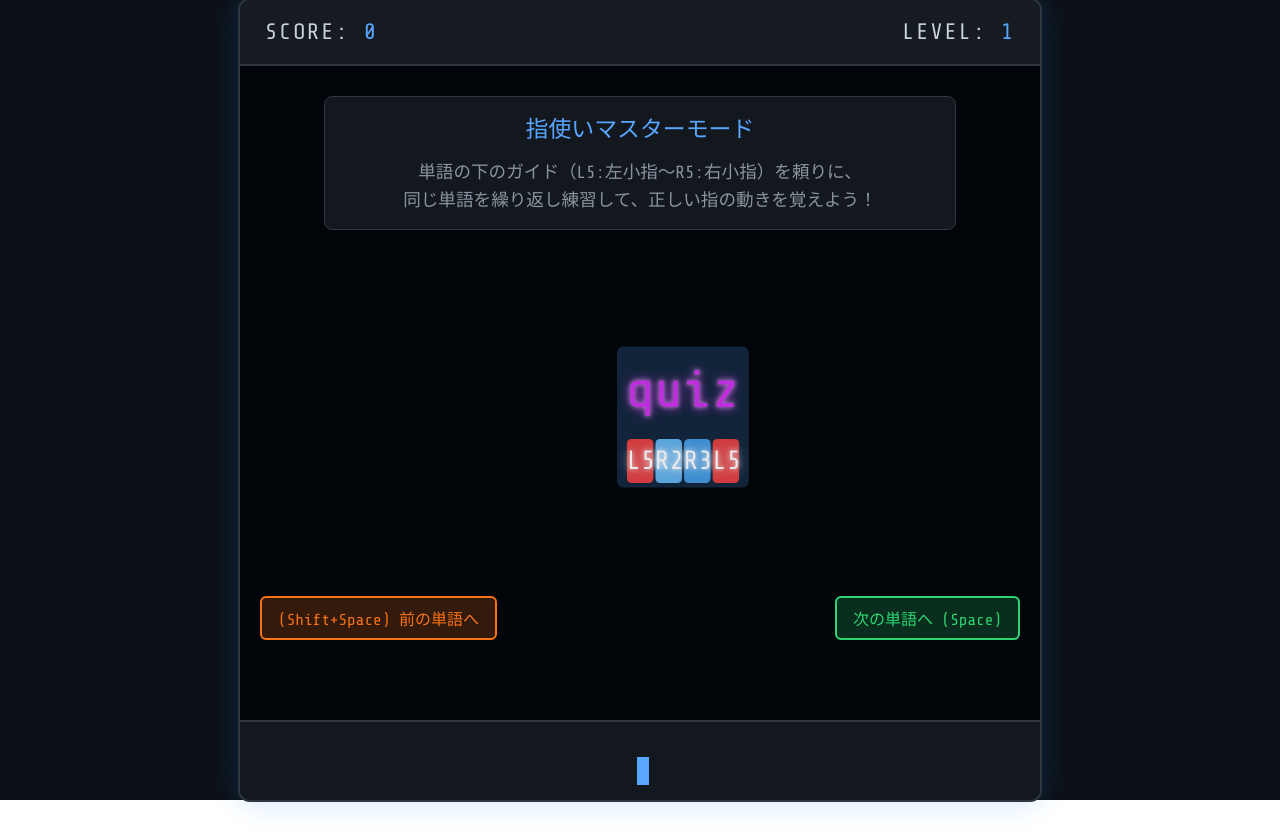
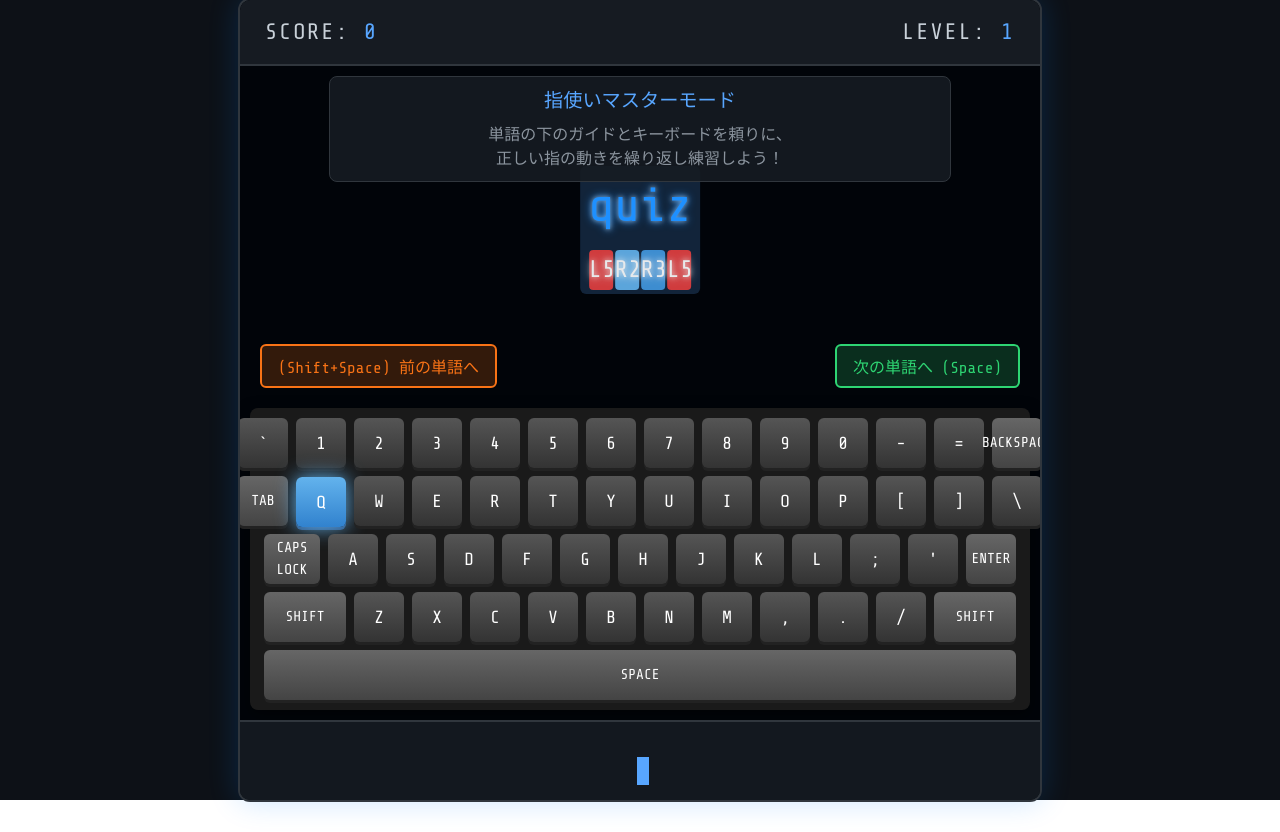
Before and after one commit to tako-chan0511/typingfall, a Vue app: page / in a window 1280 px wide. Both pictures are taken after a click on the button "START GAME". Built offline with nearby package versions, Linux system fonts and the light colour scheme.

Commit message:
練習モードキーボード表示追加

```diff
--- a/dev-dist/sw.js
+++ b/dev-dist/sw.js
@@ -82,7 +82,7 @@ define(['./workbox-54d0af47'], (function (workbox) { 'use strict';
     "revision": "789bb3efc7950ec0f7f0159d8e6866f0"
   }, {
     "url": "index.html",
-    "revision": "0.n39ggmp7f7"
+    "revision": "0.7g2as12asg"
   }], {});
   workbox.cleanupOutdatedCaches();
   workbox.registerRoute(new workbox.NavigationRoute(workbox.createHandlerBoundToURL("index.html"), {
--- /dev/null
+++ b/src/components/Keyboard.vue
@@ -0,0 +1,139 @@
+<!-- src/components/Keyboard.vue -->
+<template>
+  <div class="keyboard-container">
+    <div v-for="(row, rowIndex) in keyboardLayout" :key="rowIndex" class="keyboard-row">
+      <div
+        v-for="keyInfo in row"
+        :key="keyInfo.code"
+        class="key"
+        :class="[keyInfo.class, { 'highlight': shouldHighlight(keyInfo) }]"
+        :style="{ flexGrow: keyInfo.size || 1 }"
+      >
+        <span>{{ keyInfo.display }}</span>
+      </div>
+    </div>
+  </div>
+</template>
+
+<script setup lang="ts">
+import { computed } from 'vue';
+
+interface KeyInfo {
+  key: string;      // Shiftキーを押さない場合の文字
+  shifted: string | null; // Shiftキーを押した場合の文字
+  display: string;  // キーキャップに表示する文字
+  code: string;     // KeyboardEvent.code
+  size?: number;
+  class?: string;
+}
+
+const props = defineProps<{
+  highlightKey: string | null;
+}>();
+
+const keyboardLayout: KeyInfo[][] = [
+    // Row 1
+    [
+        { key: '`', shifted: '~', display: '`', code: 'Backquote' }, { key: '1', shifted: '!', display: '1', code: 'Digit1' }, { key: '2', shifted: '@', display: '2', code: 'Digit2' }, { key: '3', shifted: '#', display: '3', code: 'Digit3' }, { key: '4', shifted: '$', display: '4', code: 'Digit4' }, { key: '5', shifted: '%', display: '5', code: 'Digit5' }, { key: '6', shifted: '^', display: '6', code: 'Digit6' }, { key: '7', shifted: '&', display: '7', code: 'Digit7' }, { key: '8', shifted: '*', display: '8', code: 'Digit8' }, { key: '9', shifted: '(', display: '9', code: 'Digit9' }, { key: '0', shifted: ')', display: '0', code: 'Digit0' }, { key: '-', shifted: '_', display: '-', code: 'Minus' }, { key: '=', shifted: '+', display: '=', code: 'Equal' }, { key: 'Backspace', shifted: null, display: 'Backspace', code: 'Backspace', size: 2, class: 'special-key' }
+    ],
+    // Row 2
+    [
+        { key: 'Tab', shifted: null, display: 'Tab', code: 'Tab', size: 1.5, class: 'special-key' }, { key: 'q', shifted: 'Q', display: 'q', code: 'KeyQ' }, { key: 'w', shifted: 'W', display: 'w', code: 'KeyW' }, { key: 'e', shifted: 'E', display: 'e', code: 'KeyE' }, { key: 'r', shifted: 'R', display: 'r', code: 'KeyR' }, { key: 't', shifted: 'T', display: 't', code: 'KeyT' }, { key: 'y', shifted: 'Y', display: 'y', code: 'KeyY' }, { key: 'u', shifted: 'U', display: 'u', code: 'KeyU' }, { key: 'i', shifted: 'I', display: 'i', code: 'KeyI' }, { key: 'o', shifted: 'O', display: 'o', code: 'KeyO' }, { key: 'p', shifted: 'P', display: 'p', code: 'KeyP' }, { key: '[', shifted: '{', display: '[', code: 'BracketLeft' }, { key: ']', shifted: '}', display: ']', code: 'BracketRight' }, { key: '\\', shifted: '|', display: '\\', code: 'Backslash', size: 1.5 }
+    ],
+    // Row 3
+    [
+        { key: 'CapsLock', shifted: null, display: 'Caps Lock', code: 'CapsLock', size: 1.8, class: 'special-key' }, { key: 'a', shifted: 'A', display: 'a', code: 'KeyA' }, { key: 's', shifted: 'S', display: 's', code: 'KeyS' }, { key: 'd', shifted: 'D', display: 'd', code: 'KeyD' }, { key: 'f', shifted: 'F', display: 'f', code: 'KeyF' }, { key: 'g', shifted: 'G', display: 'g', code: 'KeyG' }, { key: 'h', shifted: 'H', display: 'h', code: 'KeyH' }, { key: 'j', shifted: 'J', display: 'j', code: 'KeyJ' }, { key: 'k', shifted: 'K', display: 'k', code: 'KeyK' }, { key: 'l', shifted: 'L', display: 'l', code: 'KeyL' }, { key: ';', shifted: ':', display: ';', code: 'Semicolon' }, { key: "'", shifted: '"', display: "'", code: 'Quote' }, { key: 'Enter', shifted: null, display: 'Enter', code: 'Enter', size: 2.2, class: 'special-key' }
+    ],
+    // Row 4
+    [
+        { key: 'Shift', shifted: null, display: 'Shift', code: 'ShiftLeft', size: 2.5, class: 'special-key' }, { key: 'z', shifted: 'Z', display: 'z', code: 'KeyZ' }, { key: 'x', shifted: 'X', display: 'x', code: 'KeyX' }, { key: 'c', shifted: 'C', display: 'c', code: 'KeyC' }, { key: 'v', shifted: 'V', display: 'v', code: 'KeyV' }, { key: 'b', shifted: 'B', display: 'b', code: 'KeyB' }, { key: 'n', shifted: 'N', display: 'n', code: 'KeyN' }, { key: 'm', shifted: 'M', display: 'm', code: 'KeyM' }, { key: ',', shifted: '<', display: ',', code: 'Comma' }, { key: '.', shifted: '>', display: '.', code: 'Period' }, { key: '/', shifted: '?', display: '/', code: 'Slash' }, { key: 'Shift', shifted: null, display: 'Shift', code: 'ShiftRight', size: 2.5, class: 'special-key' }
+    ],
+    // Row 5
+    [
+        { key: ' ', shifted: null, display: 'Space', code: 'Space', size: 8, class: 'special-key space-key' }
+    ]
+];
+
+const keyToHighlightInfo = computed(() => {
+    if (!props.highlightKey) return null;
+    for (const row of keyboardLayout) {
+        for (const keyInfo of row) {
+            if (keyInfo.key === props.highlightKey || keyInfo.shifted === props.highlightKey) {
+                return {
+                    code: keyInfo.code,
+                    needsShift: keyInfo.shifted === props.highlightKey
+                };
+            }
+        }
+    }
+    return null;
+});
+
+const shouldHighlight = (keyInfo: KeyInfo): boolean => {
+  if (!keyToHighlightInfo.value) return false;
+
+  if (keyInfo.code === keyToHighlightInfo.value.code) {
+    return true;
+  }
+
+  if (keyToHighlightInfo.value.needsShift && (keyInfo.code === 'ShiftLeft' || keyInfo.code === 'ShiftRight')) {
+    return true;
+  }
+
+  return false;
+};
+</script>
+
+<style scoped>
+.keyboard-container {
+  width: 100%;
+  max-width: 800px;
+  padding: 10px;
+  background-color: #1a1a1a;
+  border-radius: 8px;
+  box-shadow: 0 5px 15px rgba(0,0,0,0.5);
+  box-sizing: border-box;
+}
+.keyboard-row {
+  display: flex;
+  justify-content: center;
+  margin-bottom: 8px;
+}
+.keyboard-row:last-child {
+  margin-bottom: 0;
+}
+.key {
+  display: flex;
+  justify-content: center;
+  align-items: center;
+  height: 50px;
+  margin: 0 4px;
+  border-radius: 6px;
+  background: linear-gradient(to bottom, #555, #333);
+  color: white;
+  font-size: 1.1em;
+  font-family: 'Share Tech Mono', monospace, sans-serif;
+  box-shadow: 0 3px 0 #222;
+  position: relative;
+  transition: all 0.07s ease;
+  min-width: 50px;
+  box-sizing: border-box;
+  text-transform: uppercase;
+}
+.key span {
+    text-align: center;
+}
+.key.special-key {
+  font-size: 0.9em;
+  background: linear-gradient(to bottom, #666, #444);
+}
+.key.space-key {
+    min-width: 200px;
+}
+.key.highlight {
+  background: linear-gradient(to bottom, #63B3ED, #3182CE);
+  box-shadow: 0 0 20px #63B3ED, 0 3px 0 #2c5282;
+  transform: translateY(1px);
+  color: white;
+}
+</style>
--- a/src/components/TypingGame.vue
+++ b/src/components/TypingGame.vue
@@ -7,12 +7,12 @@
       <div class="stats" v-if="difficulty !== 'FingerDrill'">LIVES: <span>{{ lives }}</span></div>
     </header>
     <div class="game-area" ref="gameAreaRef">
-      <!-- ★★★ 追加: 指練習モード用の説明文 ★★★ -->
+      <div class="game-main-content" ref="gameMainContentRef">
         <div v-if="difficulty === 'FingerDrill' && gameState === 'playing'" class="drill-instructions">
           <p><strong>指使いマスターモード</strong></p>
           <p>
-          単語の下のガイド（L5:左小指～R5:右小指）を頼りに、<br>
-          同じ単語を繰り返し練習して、正しい指の動きを覚えよう！
+            単語の下のガイドとキーボードを頼りに、<br>
+            正しい指の動きを繰り返し練習しよう！
           </p>
         </div>
 
@@ -21,7 +21,7 @@
           :key="word.id"
           class="word"
           :class="{ active: activeWordId === word.id }"
-        :style="{ left: word.x + 'px', top: word.y + 'px', color: word.color, fontSize: gameSettings[difficulty].fontSize + 'px' }"
+          :style="wordStyles[word.id] || {}"
         >
           <div class="display-text-wrapper">
             <span
@@ -37,6 +37,7 @@
             <span v-for="(f, index) in word.fingering" :key="index" :class="['finger-' + f.finger.charAt(0).toLowerCase() + f.finger.charAt(1) , 'finger-hand-' + f.finger.charAt(0).toLowerCase(), { typed: (activeWordId === word.id ? currentInput.length : word.typed.length) > index }]">
               {{ f.finger }}
             </span>
+          </div>
         </div>
       </div>
 
@@ -76,6 +77,7 @@
         </div>
       </div>
 
+      <div class="bottom-area">
         <div v-if="difficulty === 'FingerDrill' && gameState === 'playing'" class="drill-navigation">
           <button @click="previousWord" class="nav-button prev-button">
             (Shift+Space) 前の単語へ
@@ -83,6 +85,8 @@
           <button @click="nextWord" class="nav-button next-button">
             次の単語へ (Space)
           </button>
+        </div>
+        <Keyboard v-if="difficulty === 'FingerDrill' && gameState === 'playing'" :highlight-key="nextKeyToPress" />
       </div>
 
     </div>
@@ -96,7 +100,8 @@
 </template>
 
 <script setup lang="ts">
-import { ref, onMounted, onUnmounted, nextTick, watch } from 'vue';
+import { ref, computed, onMounted, onUnmounted, nextTick, watch } from 'vue';
+import Keyboard from './Keyboard.vue';
 import { englishWordList } from '../words_en';
 import { practiceWordList } from '../practiceWords';
 import { fingerMap } from '../fingering';
@@ -117,18 +122,58 @@ let currentPracticeWordIndex = 0;
 const currentInput = ref('');
 const activeWordId = ref<number | null>(null);
 
-// --- Template Refs ---
 const gameAreaRef = ref<HTMLElement | null>(null);
+const gameMainContentRef = ref<HTMLElement | null>(null);
 let animationFrameId: number;
 
 const gameSettings = {
-  FingerDrill: { spawnRate: Infinity, fontSize: 48 },
-  Practice: { spawnRate: 150, fontSize: 32 },
-  Normal: { spawnRate: 120, fontSize: 32 },
-  Hard: { spawnRate: 90, fontSize: 36 }
+  FingerDrill: { spawnRate: Infinity, fontSize: 48, approxCharWidth: 0.65 },
+  Practice: { spawnRate: 150, fontSize: 32, approxCharWidth: 0.6 },
+  Normal: { spawnRate: 120, fontSize: 32, approxCharWidth: 0.6 },
+  Hard: { spawnRate: 90, fontSize: 36, approxCharWidth: 0.6 }
 };
 
 const vibrantColors = ['#ff4757', '#ff6348', '#ffa502', '#2ed573', '#1e90ff', '#70a1ff', '#5352ed', '#be2edd'];
+
+const wordStyles = computed(() => {
+    const gameArea = gameMainContentRef.value;
+    if (!gameArea) return {};
+
+    const containerWidth = gameArea.clientWidth - 20;
+    const styles: { [key: number]: object } = {};
+
+    words.value.forEach(word => {
+        const settings = gameSettings[difficulty.value];
+        const defaultFontSize = settings.fontSize;
+        const wordWidth = word.target.length * (defaultFontSize * settings.approxCharWidth);
+
+        const scale = wordWidth > containerWidth ? containerWidth / wordWidth : 1;
+        const finalFontSize = defaultFontSize * scale;
+
+        styles[word.id] = {
+            left: word.x + 'px',
+            top: word.y + 'px',
+            color: word.color,
+            fontSize: finalFontSize + 'px',
+            transform: 'translateX(-50%)',
+        };
+    });
+    return styles;
+});
+
+const nextKeyToPress = computed(() => {
+  if (difficulty.value !== 'FingerDrill' || gameState.value !== 'playing') return null;
+  const word = words.value[0];
+  if (!word) return null;
+
+  if (word.typed === word.target) {
+      return ' ';
+  }
+
+  const nextChar = word.target[currentInput.value.length];
+
+  return nextChar || null;
+});
 
 const initGame = () => {
   score.value = 0;
@@ -160,7 +205,8 @@ const setDifficulty = (level: Difficulty) => { difficulty.value = level; };
 const getFinger = (char: string): string => fingerMap[char.toLowerCase()] || '??';
 
 const spawnWord = () => {
-  if (!gameAreaRef.value) return;
+  const gameArea = gameMainContentRef.value;
+  if (!gameArea) return;
 
   let text: string;
   if (difficulty.value === 'FingerDrill') {
@@ -176,9 +222,8 @@ const spawnWord = () => {
     display: text,
     target: text,
     typed: '',
-    x: Math.random() * Math.max(0, gameAreaRef.value.clientWidth - textWidth - 40) + 20,
-    // ★★★ 修正: 説明文のスペースを確保するため、Y座標を少し下げる ★★★
-    y: difficulty.value === 'FingerDrill' ? gameAreaRef.value.clientHeight / 2 - 40 : -fontSize,
+    x: difficulty.value === 'FingerDrill' ? gameArea.clientWidth / 2 : Math.random() * Math.max(0, gameArea.clientWidth - textWidth - 40) + 20,
+    y: difficulty.value === 'FingerDrill' ? 100 : -fontSize,
     speed: difficulty.value === 'FingerDrill' ? 0 : currentBaseSpeed + Math.random() * 0.5,
     color: vibrantColors[Math.floor(Math.random() * vibrantColors.length)],
     fingering: text.split('').map(char => ({ char, finger: getFinger(char) }))
@@ -193,6 +238,9 @@ let frameCount = 0;
 const gameLoop = () => {
   if (gameState.value !== 'playing') return;
 
+  const gameArea = gameMainContentRef.value;
+  if (!gameArea) return;
+
   if (difficulty.value !== 'FingerDrill') {
     if (difficulty.value === 'Practice') {
       if (words.value.length < practiceWordCount.value) spawnWord();
@@ -206,7 +254,7 @@ const gameLoop = () => {
     const word = words.value[i];
     word.y += word.speed;
 
-    if (gameAreaRef.value && word.y > gameAreaRef.value.clientHeight) {
+    if (word.y > gameArea.clientHeight) {
       if (activeWordId.value === word.id) {
           activeWordId.value = null;
           currentInput.value = '';
@@ -451,9 +499,18 @@ header {
     position: relative;
     overflow: hidden;
     min-height: 0;
+    display: flex;
+    flex-direction: column;
 }
+.game-main-content {
+    position: relative;
+    width: 100%;
+    flex-grow: 1;
+}
+
 .word {
     position: absolute;
+    transform: translateX(-50%);
     font-family: 'Share Tech Mono', monospace;
     font-weight: bold;
     text-shadow: 0 0 10px currentColor, 0 0 5px rgba(255,255,255,0.7);
@@ -466,7 +523,7 @@ header {
 .word.active {
   background-color: rgba(88, 166, 255, 0.2);
   border-radius: 6px;
-  transform: scale(1.1);
+  transform: translateX(-50%) scale(1.1);
   transition: transform 0.1s ease-in-out, background-color 0.1s ease-in-out;
 }
 .display-text-wrapper {
@@ -633,13 +690,18 @@ header {
     border-radius: 50%;
     border: 2px solid #161b22;
 }
+.bottom-area {
+    position: relative;
+    padding: 10px;
+    flex-shrink: 0;
+}
 .drill-navigation {
-  position: absolute;
-  bottom: 80px;
   width: 100%;
+  max-width: 800px;
   display: flex;
   justify-content: space-between;
-  padding: 0 20px;
+  padding: 0 10px;
+  margin: 0 auto 20px;
   box-sizing: border-box;
 }
 .nav-button {
@@ -668,31 +730,30 @@ header {
   background-color: #f97316;
   box-shadow: 0 0 15px #f97316;
 }
-/* ★★★ 追加: 指練習モード用の説明文スタイル ★★★ */
 .drill-instructions {
   position: absolute;
-  top: 30px;
+  top: 10px; /* ★★★ 修正: 説明文の位置を調整 ★★★ */
   left: 50%;
   transform: translateX(-50%);
   width: 90%;
   max-width: 600px;
-  padding: 15px;
+  padding: 10px; /* ★★★ 修正: パディングを調整 ★★★ */
   background-color: rgba(22, 27, 34, 0.9);
   color: #8b949e;
   text-align: center;
   border-radius: 8px;
   border: 1px solid #30363d;
   z-index: 5;
-  font-size: 1.1em;
-  line-height: 1.6;
+  font-size: 1em; /* ★★★ 修正: フォントサイズを調整 ★★★ */
+  line-height: 1.5;
 }
 .drill-instructions p {
   margin: 0;
 }
 .drill-instructions strong {
   color: #58a6ff;
-  font-size: 1.3em;
+  font-size: 1.2em; /* ★★★ 修正: フォントサイズを調整 ★★★ */
   display: block;
-  margin-bottom: 10px;
+  margin-bottom: 8px;
 }
 </style>
```
Lines whose indentation alone changed are shown as unchanged.
